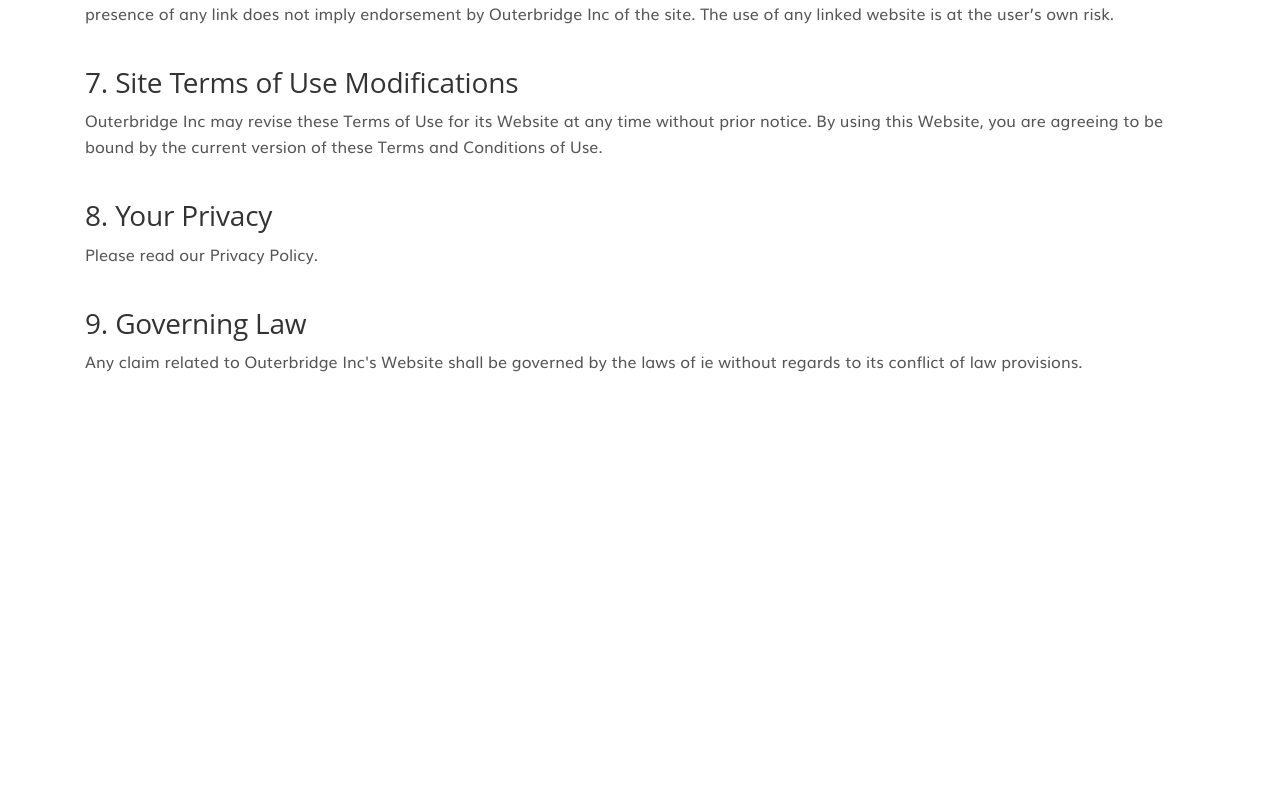
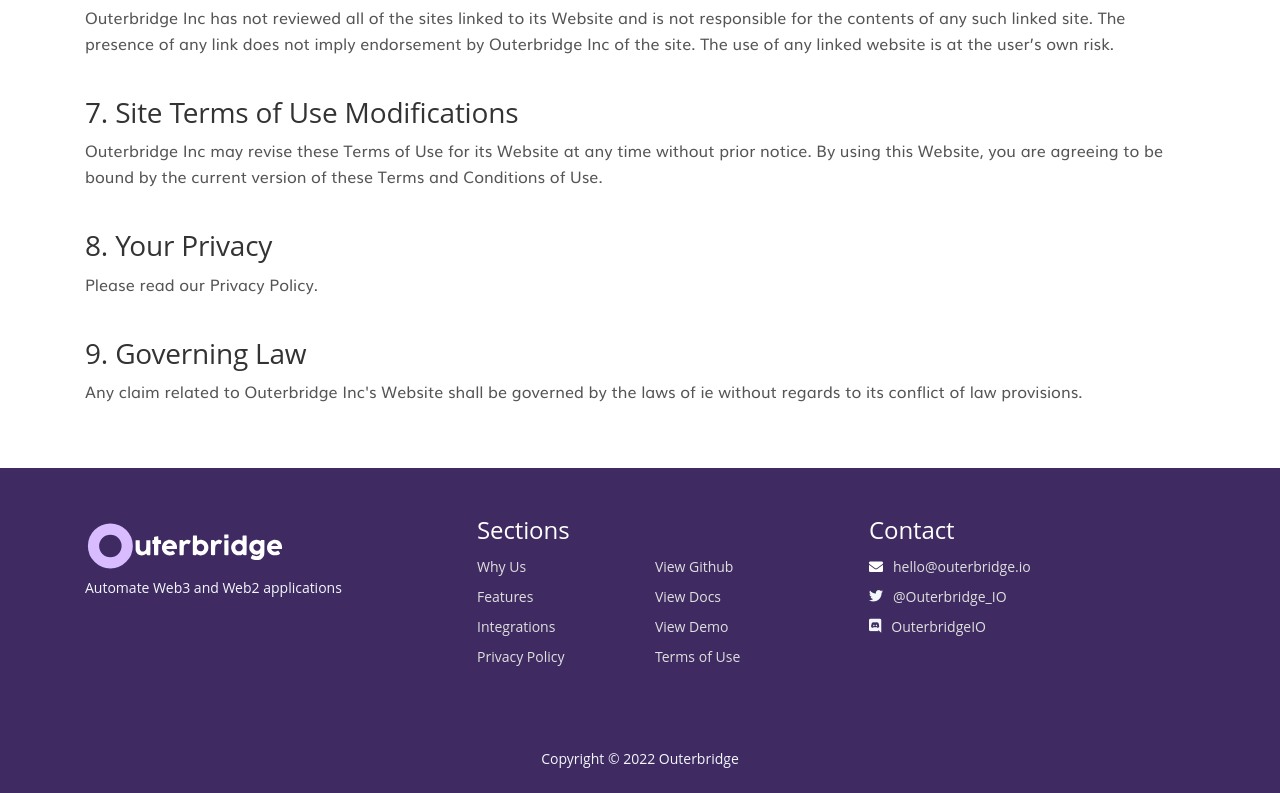
Before and after one commit to Outerbridgeio/OuterbridgePage, a Next.js app: page /terms in a window 1280 px wide. Shown: the part 1270-2063 px from the top of the page. Before the commit the page ends 1708 px from the top, so only its background shows below. Built offline with nearby package versions, Linux system fonts and the light colour scheme.

Commit message:
modify privacy and terms page css

```diff
--- a/pages/privacy/index.js
+++ b/pages/privacy/index.js
@@ -1,5 +1,6 @@
 import React, { Component } from 'react';
 import NavBar from '../../components/navbar/NavBar';
+import Footer from '../../components/footer/Footer'
 
 class PrivacyPolicy extends Component {
 
@@ -35,7 +36,7 @@
 
             <div className="container">
 
-                <h1 style={{ marginTop: 120 }}>Privacy Policy</h1>
+                <h1 style={{ marginTop: 150 }}>Privacy Policy</h1>
                 <br/>
 
                 <p>At Outerbridge, accessible from <a href="https://www.outerbridge.io">https://www.outerbridge.io</a>, one of our main priorities is the privacy of our visitors. This Privacy Policy document contains types of information that is collected and recorded by Outerbridge and how we use it.</p>
@@ -122,6 +123,8 @@
                 <br/>
             </div>
 
+            <Footer whyUsClicked={e=>this.whyUsClicked(e)} featureClicked={e=>this.featureClicked(e)} integrationClicked={e=>this.integrationClicked(e)} />
+
             </div>
         );
     }
--- a/pages/terms/index.js
+++ b/pages/terms/index.js
@@ -1,5 +1,6 @@
 import React, { Component } from 'react';
 import NavBar from '../../components/navbar/NavBar';
+import Footer from '../../components/footer/Footer'
 
 class TermsOfService extends Component {
 
@@ -35,7 +36,7 @@
 
             <div className="container">
 
-                <h1 style={{ marginTop: 120 }}>Terms of Use</h1>
+                <h1 style={{ marginTop: 150 }}>Terms of Use</h1>
                 <br/>
 
                 <h3>1. Terms</h3>
@@ -94,6 +95,9 @@
                 <br/>
                 <br/>
             </div>
+
+            <Footer whyUsClicked={e=>this.whyUsClicked(e)} featureClicked={e=>this.featureClicked(e)} integrationClicked={e=>this.integrationClicked(e)} />
+
             </div>
         );
     }
```
